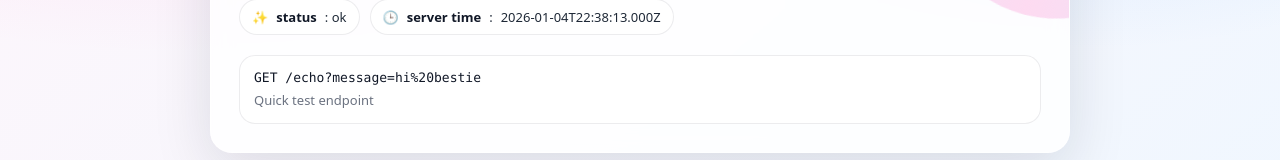
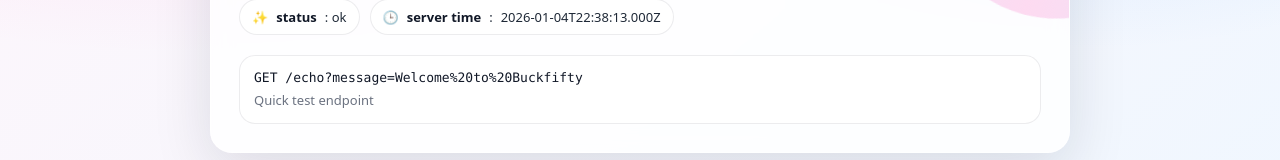
Before and after one commit to AkshayGupta8/buckfifty-be, a website: page public/index.html in a window 1280 px wide. Shown: the part 386-546 px from the top of the page. Drawn offline with Linux system fonts and the light colour scheme.

Commit message:
Update echo button

```diff
--- a/public/index.html
+++ b/public/index.html
@@ -214,7 +214,7 @@
         <ul class="links" aria-label="Handy links">
             <li>
                 <a class="link" href="/echo?message=Welcome%20to%20Buckfifty">
-                    <div class="path">GET /echo?message=hi%20bestie</div>
+                    <div class="path">GET /echo?message=Welcome%20to%20Buckfifty</div>
                     <div class="hint">Quick test endpoint</div>
                 </a>
             </li>
```
